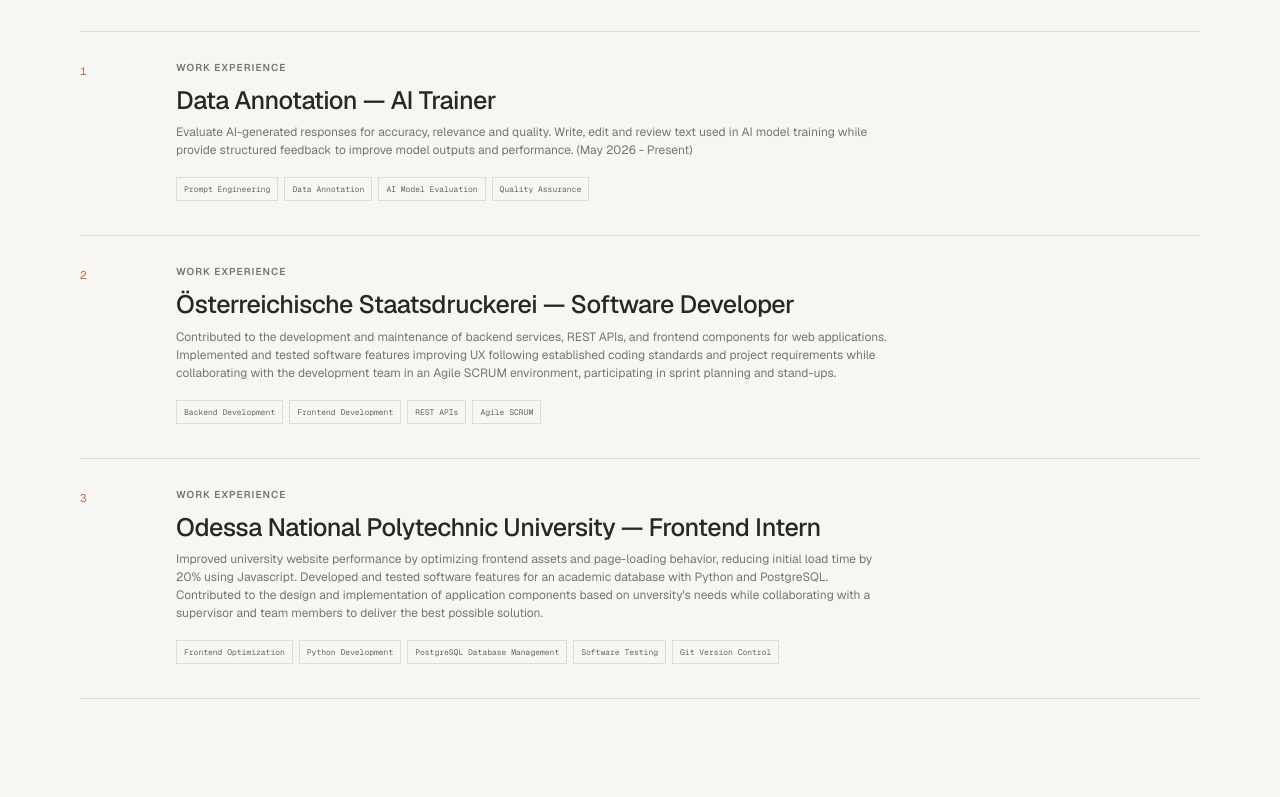
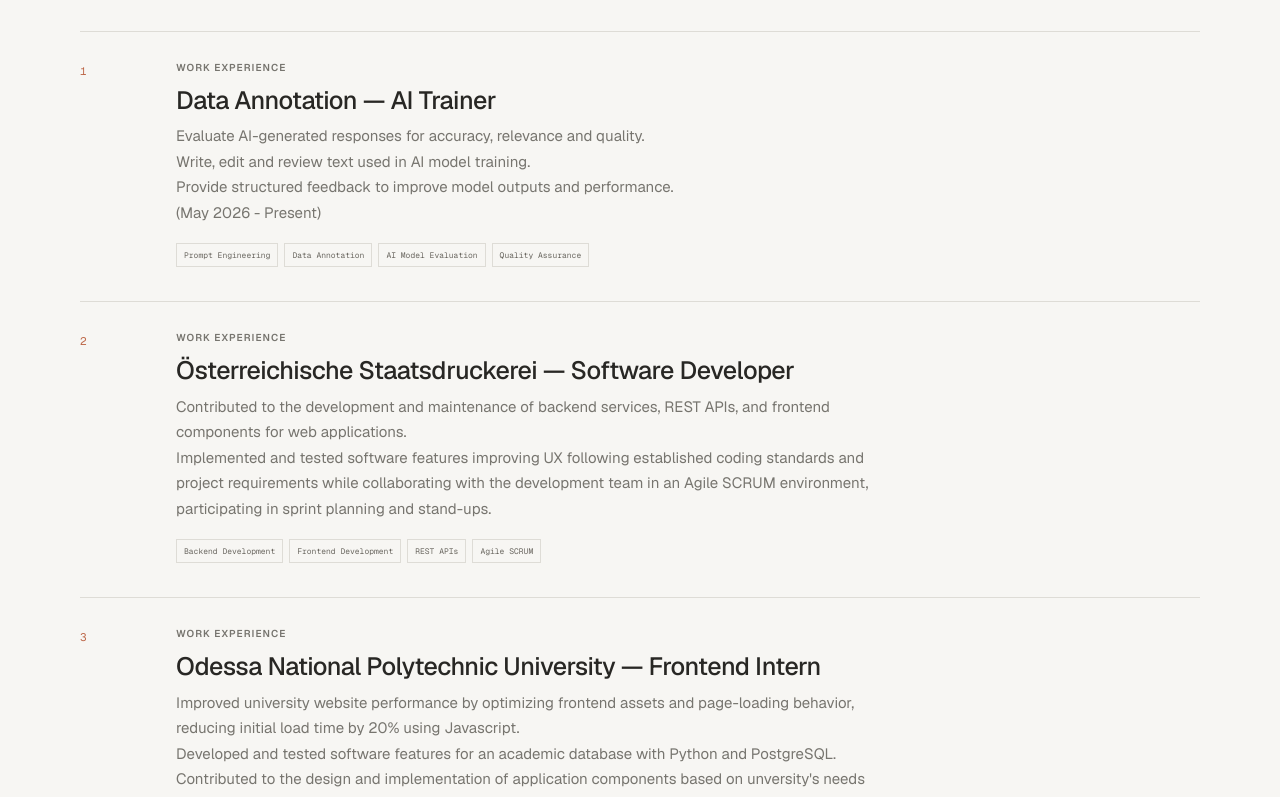
Before and after one commit to x-FrizBy-x/oleksandr_gordieiev, a Next.js app: page /experience in a window 1280 px wide. Shown: the part 400-1197 px from the top of the page. Built offline with nearby package versions, Linux system fonts and the light colour scheme.

Commit message:
Optimization: Updated the experience page to handle multi-line descriptions and adjusted CSS for better readability.

```diff
--- a/app/education/page.tsx
+++ b/app/education/page.tsx
@@ -9,19 +9,19 @@
   {
     number: "1",
     title: "Wien University of Technology (TU Wien)",
-    description: "Entered the Bachelor's program in Informatics (2026 - 2029)",
+    description: "Started a Bachelor's degree in Informatics at TU Wien (2026–2029).\nBuilding foundations in algorithms and data structures.\nStudying software engineering and database systems.",
     topics: "Algorithms · Data Structures · Software Engineering · Databases",
   },
   {
     number: "2",
     title: "Odessa National Polytechnic University (ONPU)",
-    description: "Studied Computer Science and Software Engineering, focusing on web development and backend systems. (2024 - 2025)",
+    description: "Studied Computer Science and Software Engineering (2024–2025).\nFocused on web development and backend systems.\nBuilt practical foundations in Python, HTML, CSS, JavaScript, and PostgreSQL.",
     topics: "Python · HTML · CSS · JavaScript · PostgreSQL",
   },
   {
     number: "3",
     title: "Odessa Lyceum № 117",
-    description: "Finished the secondary education with honors. (2014 - 2024)",
+    description: "Completed secondary education at Odessa Lyceum № 117 (2014–2024).\nGraduated with honors.\nStudied mathematics, physics, English, and chemistry.",
     topics: "Mathematics · Physics · English · Chemistry",
   },
 ];
@@ -40,7 +40,14 @@
             <span className="learning-number">{area.number}</span>
             <div>
               <h2>{area.title}</h2>
-              <p>{area.description}</p>
+              <p>
+                {area.description.split("\n").map((line, lineIndex, lines) => (
+                  <span key={lineIndex}>
+                    {line}
+                    {lineIndex < lines.length - 1 && <br />}
+                  </span>
+                ))}
+              </p>
               <span className="learning-topics">{area.topics}</span>
             </div>
           </article>
--- a/app/experience/page.tsx
+++ b/app/experience/page.tsx
@@ -8,17 +8,17 @@
 const workAreas = [
   {
     title: "Data Annotation — AI Trainer",
-    description: "Evaluate AI-generated responses for accuracy, relevance and quality. Write, edit and review text used in AI model training while provide structured feedback to improve model outputs and performance. (May 2026 - Present)",
+    description: "Evaluate AI-generated responses for accuracy, relevance and quality. \nWrite, edit and review text used in AI model training. \nProvide structured feedback to improve model outputs and performance. \n(May 2026 - Present)",
     topics: "Prompt Engineering · Data Annotation · AI Model Evaluation · Quality Assurance",
   },
   {
     title: "Österreichische Staatsdruckerei — Software Developer",
-    description: " Contributed to the development and maintenance of backend services, REST APIs, and frontend components for web applications. Implemented and tested software features improving UX following established coding standards and project requirements while collaborating with the development team in an Agile SCRUM environment, participating in sprint planning and stand-ups.",
+    description: " Contributed to the development and maintenance of backend services, REST APIs, and frontend components for web applications.\nImplemented and tested software features improving UX following established coding standards and project requirements while collaborating with the development team in an Agile SCRUM environment, participating in sprint planning and stand-ups.",
     topics: "Backend Development · Frontend Development · REST APIs · Agile SCRUM",
   },
   {
     title: "Odessa National Polytechnic University — Frontend Intern",
-    description: "Improved university website performance by optimizing frontend assets and page-loading behavior, reducing initial load time by 20% using Javascript. Developed and tested software features for an academic database with Python and PostgreSQL. Contributed to the design and implementation of application components based on unversity's needs while collaborating with a supervisor and team members to deliver the best possible solution.",
+    description: "Improved university website performance by optimizing frontend assets and page-loading behavior, reducing initial load time by 20% using Javascript.\nDeveloped and tested software features for an academic database with Python and PostgreSQL.\nContributed to the design and implementation of application components based on unversity's needs while collaborating with a supervisor and team members to deliver the best possible solution.",
     topics: "Frontend Optimization · Python Development · PostgreSQL Database Management · Software Testing · Git Version Control",
   },
 ];
@@ -38,7 +38,14 @@
             <div className="experience-content">
               <p className="eyebrow">WORK EXPERIENCE</p>
               <h2>{area.title}</h2>
-              <p className="experience-role">{area.description}</p>
+              <p className="experience-role">
+                {area.description.split("\n").map((line, lineIndex, lines) => (
+                  <span key={lineIndex}>
+                    {line}
+                    {lineIndex < lines.length - 1 && <br />}
+                  </span>
+                ))}
+              </p>
               <ul className="stack-list" aria-label={`Technology stack for ${area.title}`}>
                 {area.topics.split(" · ").map((technology) => <li key={technology}>{technology}</li>)}
               </ul>
--- a/app/globals.css
+++ b/app/globals.css
@@ -146,8 +146,8 @@
 .experience-index, .learning-number { padding-top: 3px; color: var(--accent); font-family: var(--font-mono); font-size: 11px; }
 .experience-content { max-width: 720px; }
 .experience-content h2, .learning-entry h2 { margin: 7px 0 4px; font-size: 25px; font-weight: 500; letter-spacing: -.5px; }
-.experience-role { margin: 0 0 18px; color: #77756f; font-size: 12px; }
-.experience-description, .learning-entry p { max-width: 650px; margin: 14px 0; color: #6f6c65; font-size: 13px; line-height: 1.8; }
+.experience-role { margin: 0 0 18px; color: #77756f; font-size: 15px; line-height: 1.7; }
+.experience-description, .learning-entry p { max-width: 650px; margin: 14px 0; color: #6f6c65; font-size: 15px; line-height: 1.8; }
 .learning-entry h2 { margin-top: 0; }
 .learning-topics { color: #77756f; font-family: var(--font-mono); font-size: 9px; line-height: 1.8; }
 
```
